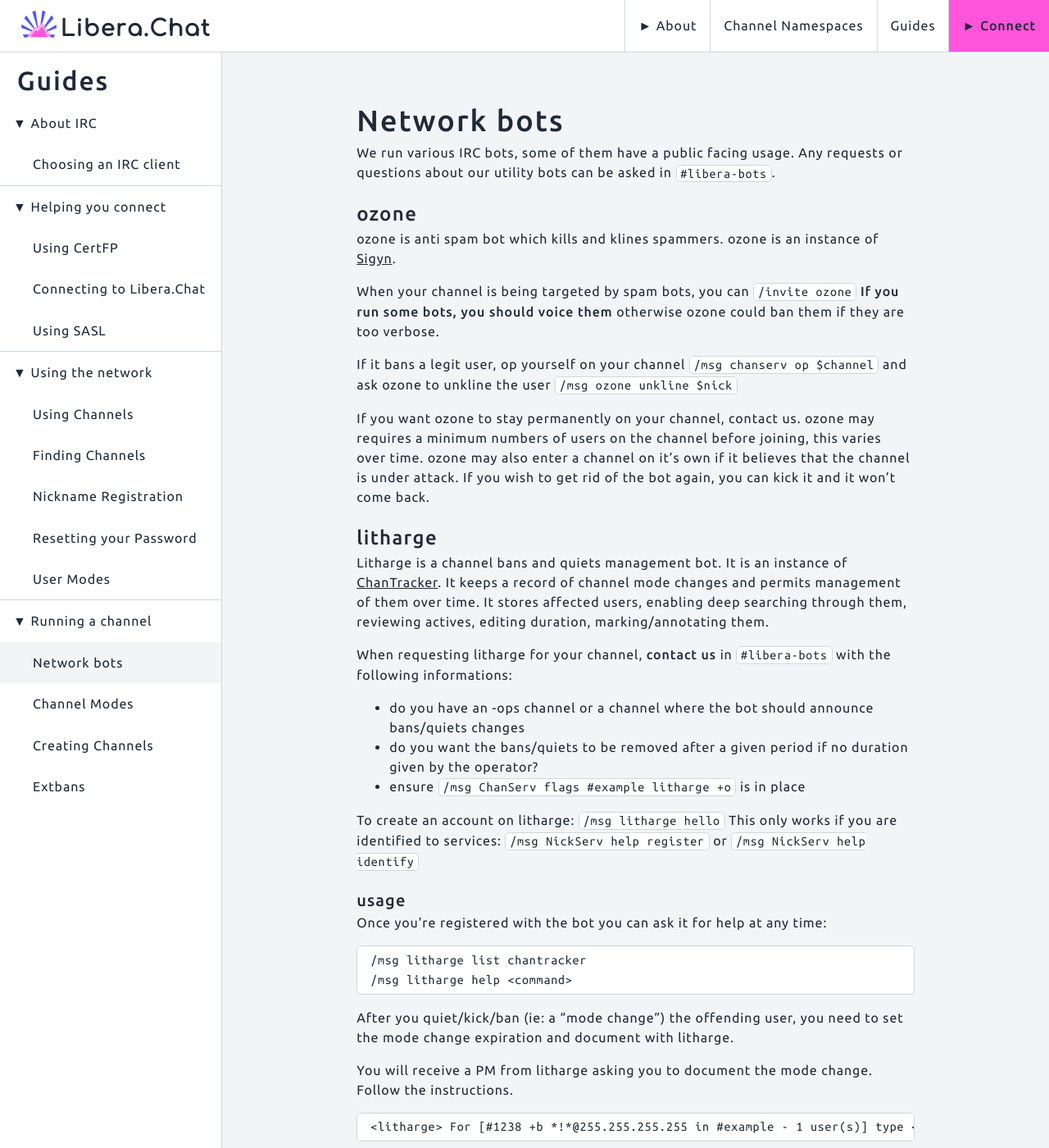
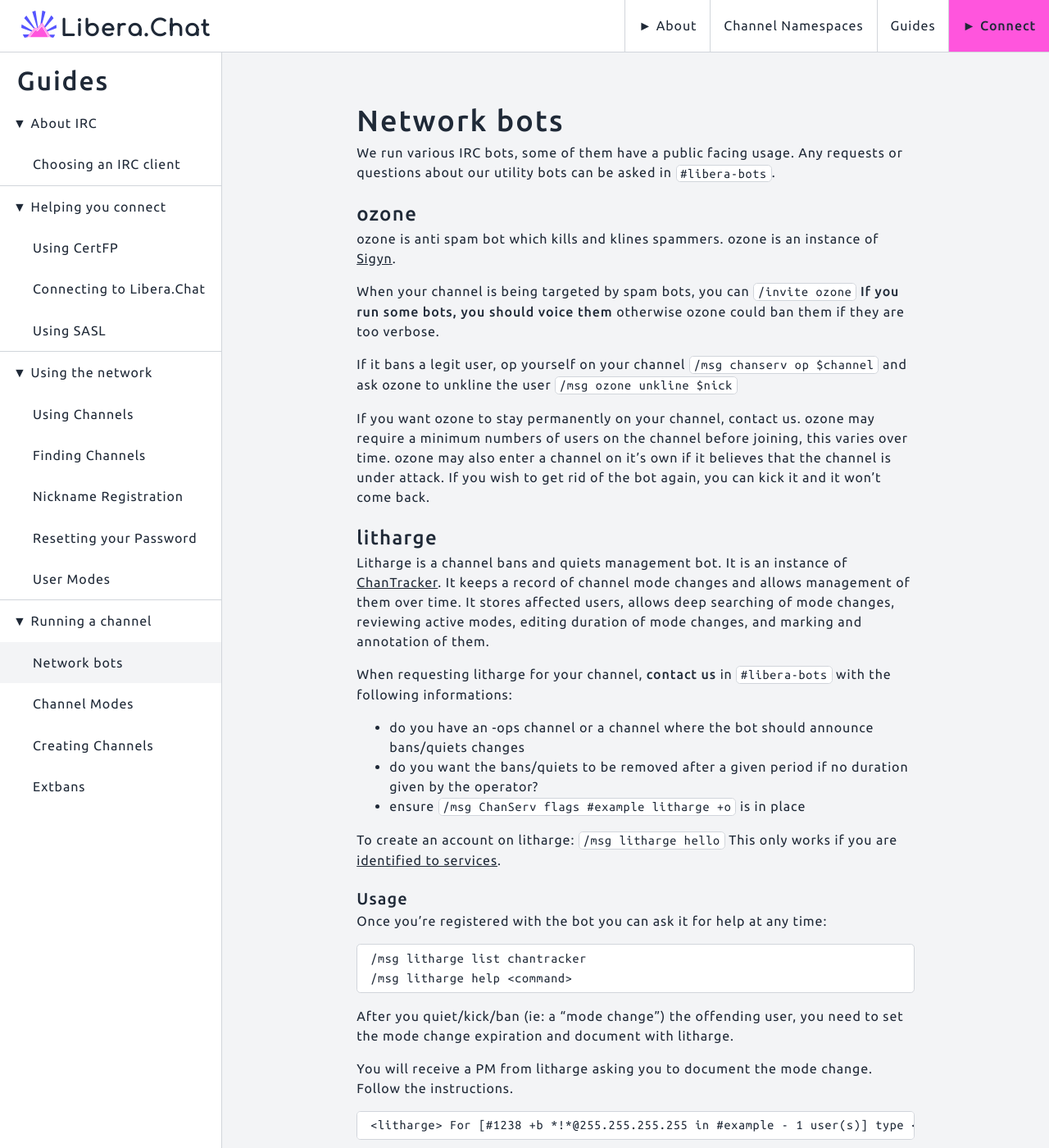
Before and after one commit to Libera-Chat/libera-chat.github.io, a Jekyll site: the page built from content/_guides/bots.md, in a window 1280 px wide and 1400 px high. Shown: the whole window at 82% size. Built offline with Jekyll 4.4.1, drawn with Linux system fonts in a browser that asks for light colours.

Commit message:
Update bots.md
Few updates following @examknow &  @glguy comments

```diff
--- a/content/_guides/bots.md
+++ b/content/_guides/bots.md
@@ -16,15 +16,15 @@
 If it bans a legit user, op yourself on your channel `/msg chanserv op $channel` and ask ozone to unkline the  user `/msg ozone unkline $nick`
 
 If you want ozone to stay permanently on your channel, contact us.
-ozone may requires a minimum numbers of users on the channel before joining, this varies over time.
+ozone may require a minimum numbers of users on the channel before joining, this varies over time.
 ozone may also enter a channel on it's own if it believes that the channel is under attack.
 If you wish to get rid of the bot again, you can kick it and it won't come back.
 
 ## litharge
 
 Litharge is a channel bans and quiets management bot. It is an instance of [ChanTracker](https://github.com/ncoevoet/ChanTracker).
-It keeps a record of channel mode changes and permits management of them over time.
-It stores affected users, enabling deep searching through them, reviewing actives, editing duration, marking/annotating them.
+It keeps a record of channel mode changes and allows management of them over time.
+It stores affected users, allows deep searching of mode changes, reviewing active modes, editing duration of mode changes, and marking and annotation of them.
 
 When requesting litharge for your channel, **contact us** in `#libera-bots` with the following informations:
 - do you have an -ops channel or a channel where the bot should announce bans/quiets changes
@@ -32,9 +32,9 @@
 - ensure `/msg ChanServ flags #example litharge +o` is in place
 
 To create an account on litharge: `/msg litharge hello`
-This only works if you are identified to services: `/msg NickServ help register` or `/msg NickServ help identify`
+This only works if you are [identified to services](https://libera.chat/guides/registration).
 
-### usage
+### Usage
 
 Once you’re registered with the bot you can ask it for help at any time:
 
```
